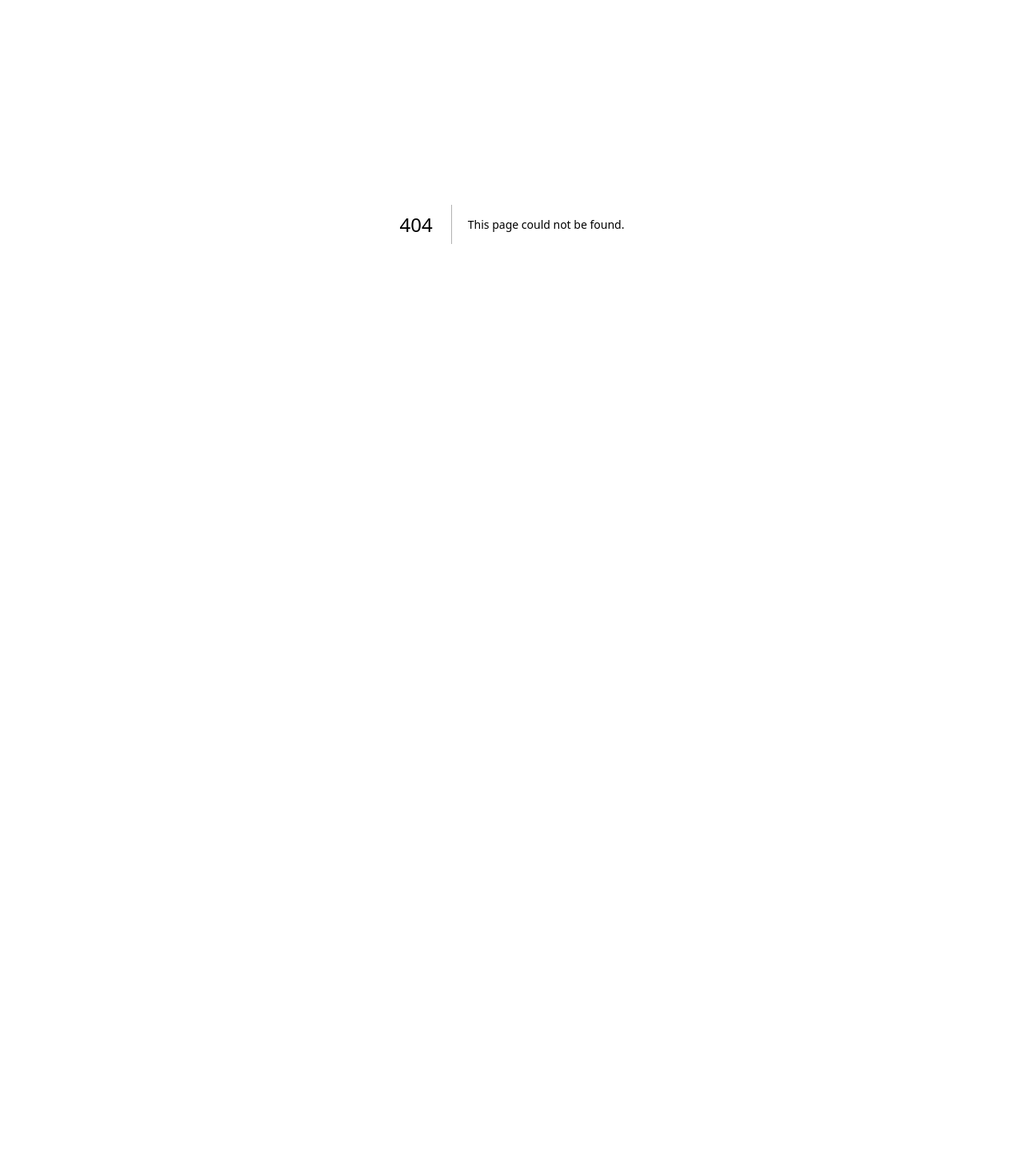
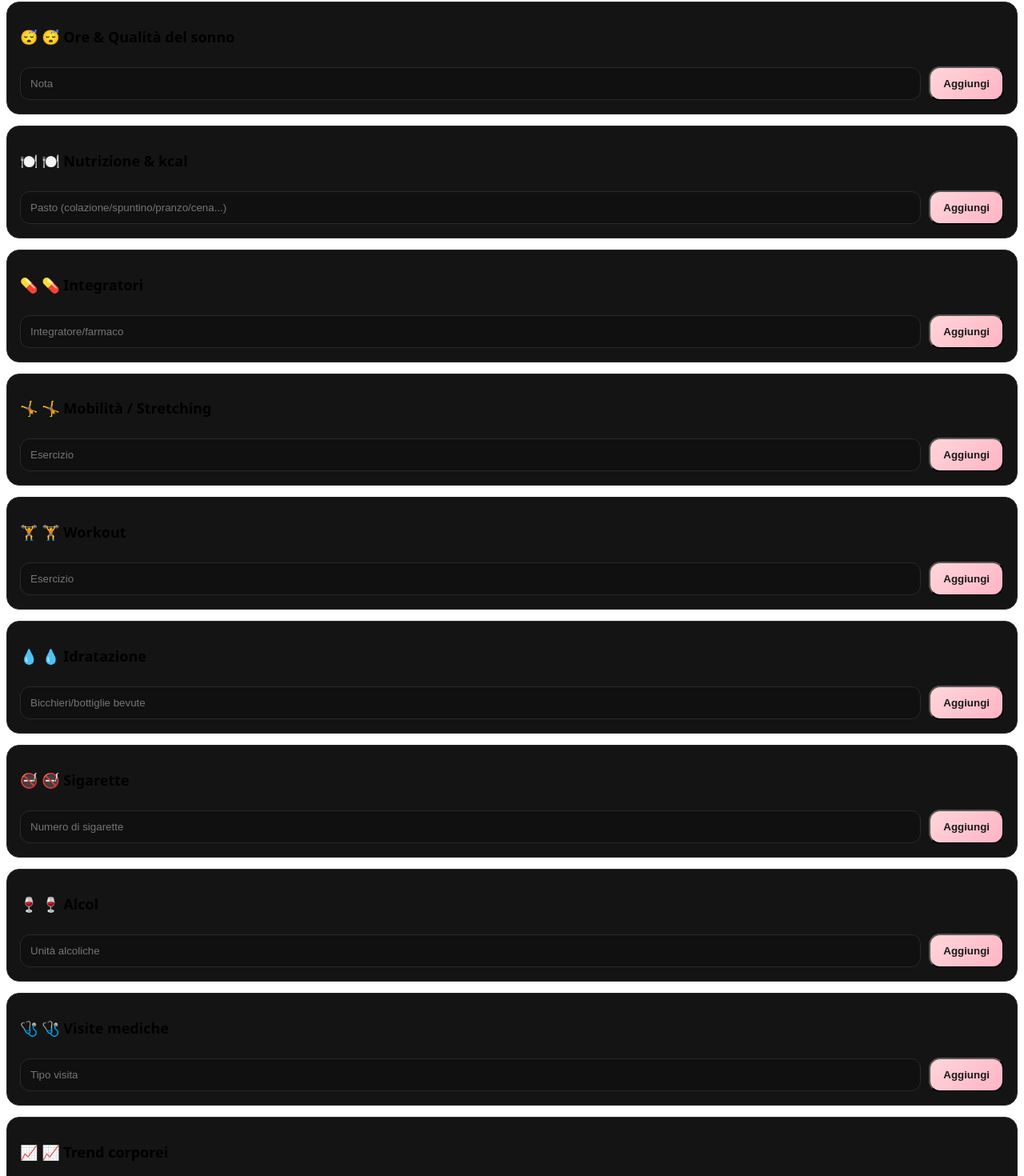
Before and after one commit to mindflowapplicazione-png/MINDflow.app, a Next.js app: page /fitness in a window 1280 px wide. Before the commit this address had no page. Shown: the part 120-1590 px from the top of the page at 80% size. Before the commit the page ends 800 px from the top, so only its background shows below. Built offline with nearby package versions, Linux system fonts and the light colour scheme.

Commit message:
Create page.jsx

```diff
--- /dev/null
+++ b/app/fitness/page.jsx
@@ -0,0 +1,74 @@
+import Section from "@/components/Section";
+import ListManager from "@/components/ListManager";
+
+export default function Fitness(){
+  return (
+    <>
+      <h1 className="h1">MINDflow</h1>
+      <div className="subtitle">Fitness & Salute</div>
+
+      <Section title="😴 Ore & Qualità del sonno" emoji="😴">
+        <ListManager storeKey="sonno" placeholder="Nota"
+          extraFields={[
+            {name:"ore", placeholder:"Ore", type:"number"},
+            {name:"qualita", placeholder:"Qualità (profondo/leggero)"},
+            {name:"dolori", placeholder:"Dolori al risveglio? Dove?"}
+          ]}/>
+      </Section>
+
+      <Section title="🍽️ Nutrizione & kcal" emoji="🍽️">
+        <ListManager storeKey="pasti" placeholder="Pasto (colazione/spuntino/pranzo/cena...)"
+          extraFields={[
+            {name:"kcal", placeholder:"kcal stimate", type:"number"}
+          ]}/>
+      </Section>
+
+      <Section title="💊 Integratori" emoji="💊">
+        <ListManager storeKey="integratori" placeholder="Integratore/farmaco"
+          extraFields={[{name:"note", placeholder:"Spiegazione/effetto (AI)"}]}/>
+      </Section>
+
+      <Section title="🤸 Mobilità / Stretching" emoji="🤸">
+        <ListManager storeKey="stretch" placeholder="Esercizio"
+          extraFields={[{name:"durata", placeholder:"Durata (min)"}]}/>
+      </Section>
+
+      <Section title="🏋️ Workout" emoji="🏋️">
+        <ListManager storeKey="workout" placeholder="Esercizio"
+          extraFields={[
+            {name:"serie", placeholder:"Serie x Ripetizioni"},
+            {name:"kcal", placeholder:"kcal stimate", type:"number"}
+          ]}/>
+      </Section>
+
+      <Section title="💧 Idratazione" emoji="💧">
+        <ListManager storeKey="acqua" placeholder="Bicchieri/bottiglie bevute"/>
+      </Section>
+
+      <Section title="🚭 Sigarette" emoji="🚭">
+        <ListManager storeKey="sigarette" placeholder="Numero di sigarette" />
+      </Section>
+
+      <Section title="🍷 Alcol" emoji="🍷">
+        <ListManager storeKey="alcol" placeholder="Unità alcoliche" />
+      </Section>
+
+      <Section title="🩺 Visite mediche" emoji="🩺">
+        <ListManager storeKey="visite" placeholder="Tipo visita"
+          extraFields={[
+            {name:"dove", placeholder:"Dove"},
+            {name:"quando", placeholder:"Scadenza", type:"date"}
+          ]}/>
+      </Section>
+
+      <Section title="📈 Trend corporei" emoji="📈">
+        <ListManager storeKey="trend" placeholder="Misura"
+          extraFields={[
+            {name:"peso", placeholder:"Peso (kg)"},
+            {name:"grassa", placeholder:"% massa grassa"},
+            {name:"muscolo", placeholder:"% massa muscolare"}
+          ]}/>
+      </Section>
+    </>
+  );
+}
```
